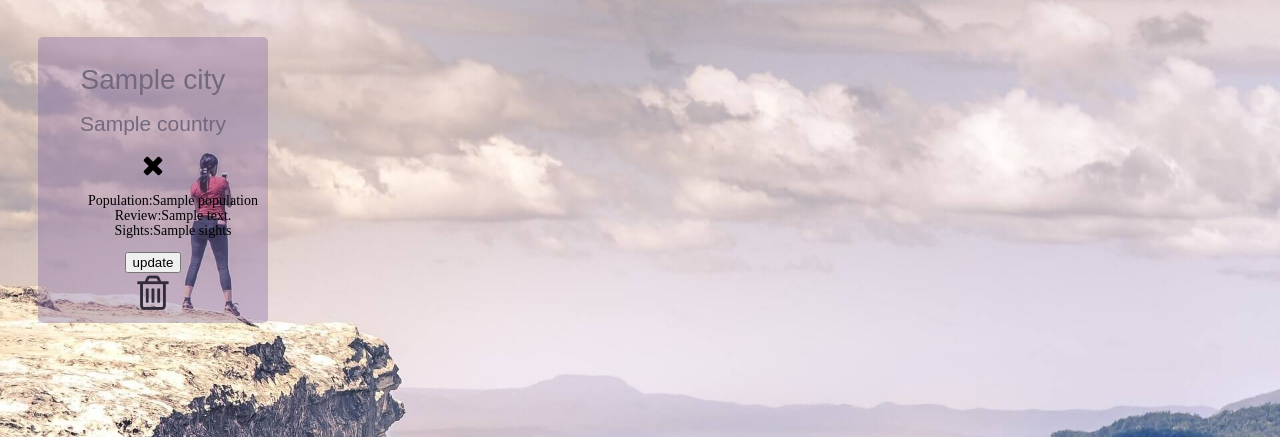
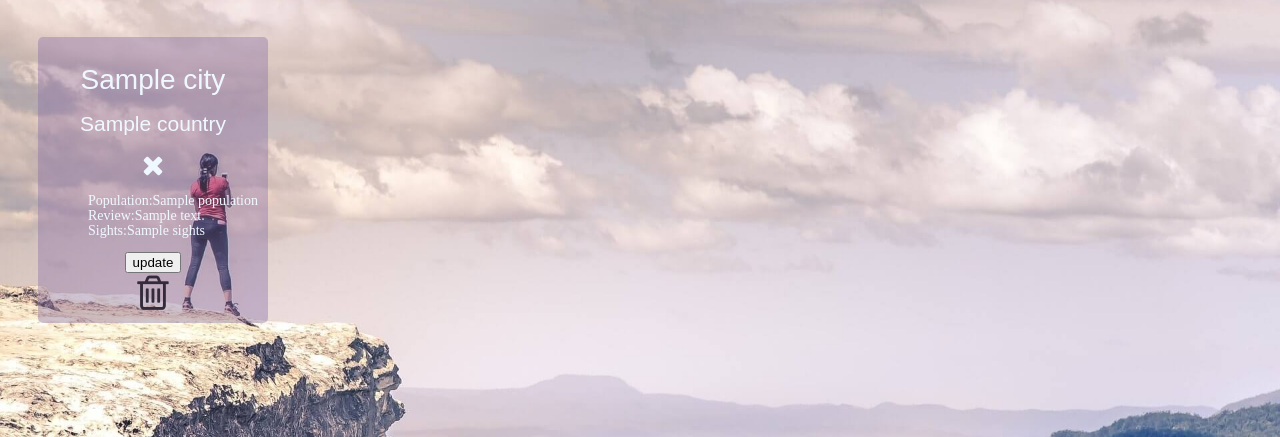
Before and after one commit to mirkiy/travel_bucket_list_python, a Flask app: page /cities in a window 1280 px wide. Shown: the part 26-463 px from the top of the page. Run offline with Flask 2, Linux system fonts and the light colour scheme; a database or web service that is not in the repository returns one stand-in record (values such as "Sample title"); some libraries are stand-ins or nearby versions.

Commit message:
card heading color changed

```diff
--- a/static/css/style.css
+++ b/static/css/style.css
@@ -1,6 +1,7 @@
 :root {
   --navigation-color: #969490;
   --hover-color: #a2aeaf;
+  --main-font-color: aliceblue;
   --heading-color: #73697e;
   --default-font-family: "Raleway", sans-serif;
 }
@@ -16,10 +17,15 @@ h1,
 h2 {
   font-family: var(--default-font-family);
   color: var(--heading-color);
+  /* color: var(--main-font-color); */
   font-weight: 400;
   text-align: center;
   line-height: 1;
   transition: all 1s ease-in-out;
+}
+.city_card h1,
+h2 {
+  color: var(--main-font-color);
 }
 .main_page {
   margin-top: 85px;
@@ -40,13 +46,12 @@ h2 {
   padding: 10px;
   background: rgba(136, 111, 165, 0.4);
   border-radius: 5px;
+  color: aliceblue;
   /* border: 1px solid rgb(111, 97, 117); */
 }
 
 .city_content_card ul {
   list-style: none;
-  text-decoration: none;
+  text-align: left;
+  color: aliceblue;
 }
-/* h1 .city_card_heading {
-  font-size: 35px;
-} */
--- a/templates/cities/index.html
+++ b/templates/cities/index.html
@@ -25,7 +25,7 @@
 
         <div class="btn_visited">
             {% if city.visited == true %}
-            <i class="fa fa-check fa-2x" style="color:green" aria-hidden="true"></i>
+            <i class="fa fa-check fa-2x" style="color:rgb(15, 97, 97)" aria-hidden="true"></i>
             {% else %}
             <i class="fa fa-times fa-2x" aria-hidden="true"></i>
             {% endif %}
--- a/templates/cities/visited.html
+++ b/templates/cities/visited.html
@@ -20,7 +20,7 @@
     </div>
 
     <div class="btn_visited">
-        <i class="fa fa-check fa-2x" style="color:green" aria-hidden="true"></i>
+        <i class="fa fa-check fa-2x" style="color:rgb(15, 97, 97)" aria-hidden="true"></i>
     </div>
 
     <div class="city_content_card">
```
